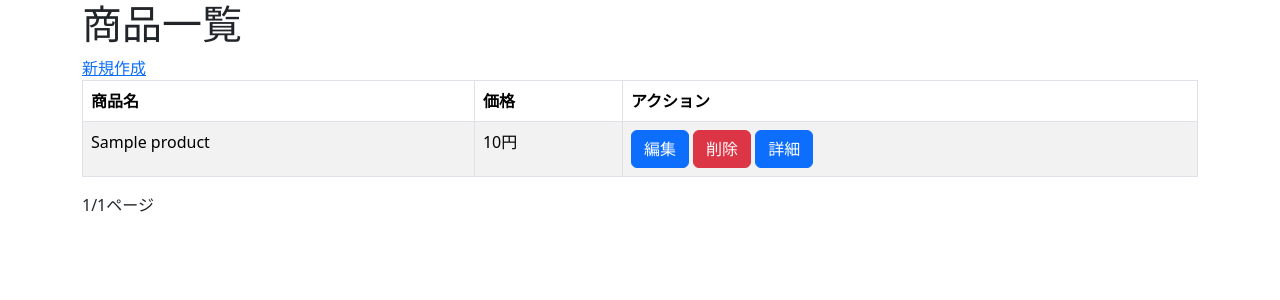
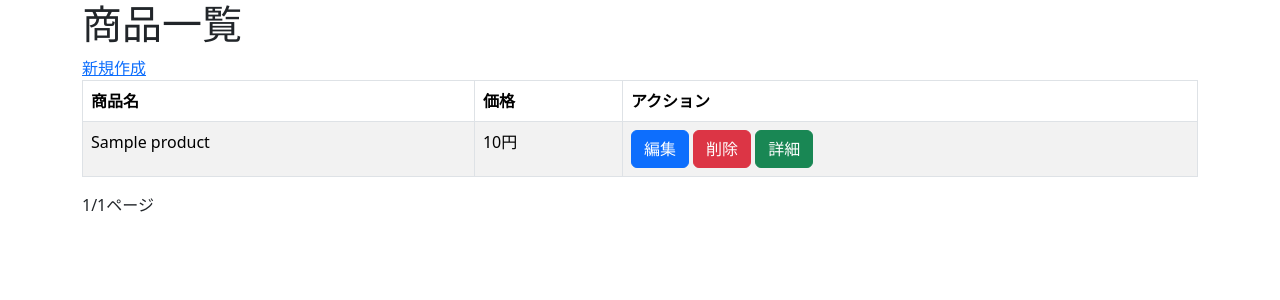
Before and after one commit to staku210/django-basic-kadai, a Django app: page /croud/ in a window 1280 px wide. Shown: the top 300 px of the page. Run offline with Django 5.2, Linux system fonts and the light colour scheme; tables that the repository leaves empty hold one stand-in row (values such as "Sample post").

Commit message:
Update product_list.html

```diff
--- a/kadai_010/croud/templates/croud/product_list.html
+++ b/kadai_010/croud/templates/croud/product_list.html
@@ -17,7 +17,7 @@
     <td>
       <button class="btn btn-primary" onclick='location.href="{% url "edit" pk=product.pk %}"'>編集</button>
       <button class="btn btn-danger" onclick="location.href='{% url 'delete' pk=product.pk %}'">削除</button>
-      <button class="btn btn-primary" onclick="location.href='{% url 'detail' pk=product.pk %}'">詳細</button>
+      <button class="btn btn-success" onclick="location.href='{% url 'detail' pk=product.pk %}'">詳細</button>
     </td>
   </tr>
   {% endfor %}
@@ -37,4 +37,5 @@
 <a href="?page={{ page_obj.next_page_number }}">次へ</a>
 <a href="?page={{ page_obj.paginator.num_pages }}">最後 &raquo;</a>
 {% endif %}
+
 {% endblock %}
```
